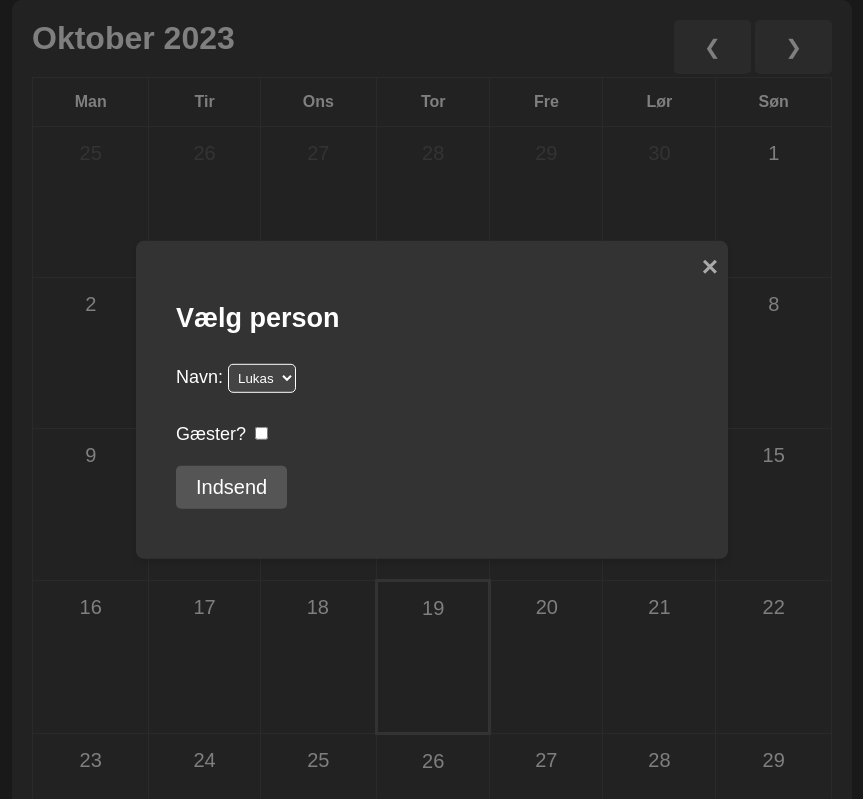
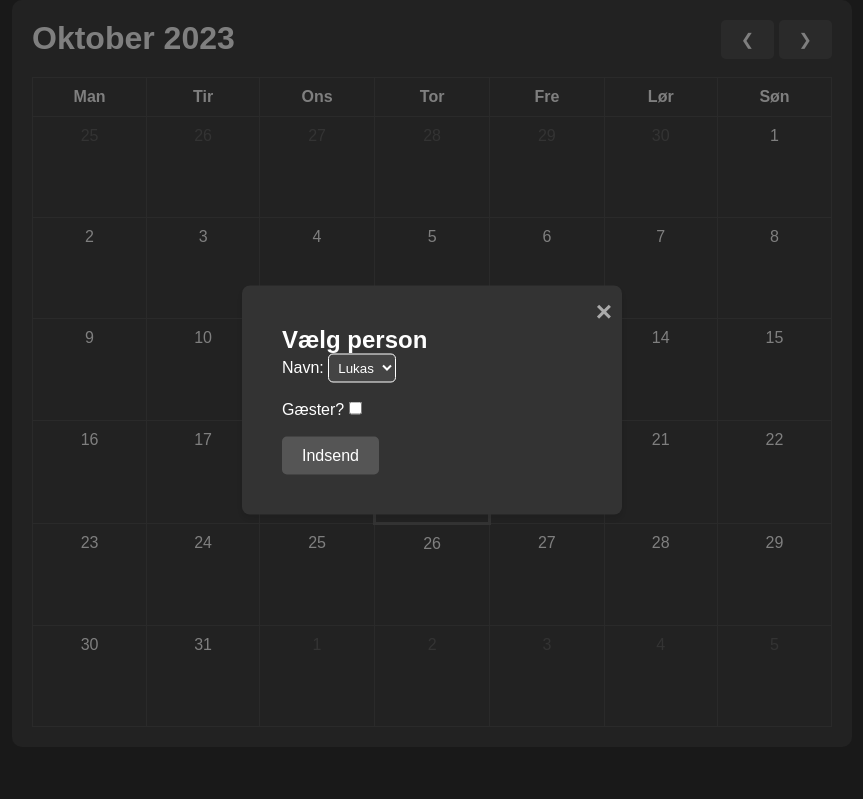
Before and after one commit to lukasjp11/DinnerDeltag, a plain HTML site: page index.html in a window 1280 px wide. Both pictures are taken after a click on the element "10". Shown: the top 799 px of the page, without its empty margins (208-1071 px from the left). Drawn offline with Linux system fonts and the light colour scheme.

Commit message:
Update styles.css

```diff
--- a/styles.css
+++ b/styles.css
@@ -1,18 +1,18 @@
-/* Define color variables */
 :root {
     --background-color: #333;
-    --text-color: white;
-    --calendar-bg-color: #444;
+    --border-color: #555;
     --button-bg-color: #555;
     --button-hover-bg-color: #666;
-    --border-color: #555;
+    --calendar-bg-color: #444;
     --grayed-out-color: #888;
-    --selected-bg-color: green;
     --modal-bg-color: rgba(0,0,0,0.5);
     --overlay-bg-color: rgba(0, 128, 0, 0.7);
+    --selected-bg-color: green;
+    --text-color: white;
 }
 
-body, h1, button {
+* {
+    font-family: Arial, sans-serif;
     margin: 0;
     padding: 0;
 }
@@ -20,23 +20,75 @@ body, h1, button {
 body {
     background-color: var(--background-color);
     color: var(--text-color);
-    font-family: Arial, sans-serif;
+}
+
+header {
+    display: flex;
+    align-items: center;
+    justify-content: space-between;
+    margin-bottom: 20px;
+    position: relative;
+}
+
+#navButtons {
+    position: absolute;
+    right: 0;
+    top: 0;
+}
+
+button, .modal-content button {
+    background-color: var(--button-bg-color);
+    border: none;
+    border-radius: 5px;
+    color: var(--text-color);
+    cursor: pointer;
+    font-size: 16px;
+    padding: 10px 20px;
+    transition: background-color 0.3s ease;
+}
+
+button:hover, .modal-content button:hover {
+    background-color: var(--button-hover-bg-color);
 }
 
 #calendar-container {
-    max-width: 800px;
-    margin: auto;
-    padding: 20px;
     background-color: var(--calendar-bg-color);
     border-radius: 10px;
+    margin: auto;
+    max-width: 800px;
+    padding: 20px;
+}
+
+table {
+    border-collapse: collapse;
+    width: 100%;
+}
+
+th, td {
+    border: 1px solid var(--border-color);
+    padding: 10px;
+    text-align: center;
+}
+
+td {
+    cursor: pointer;
+}
+
+.today {
+    border: 3px solid var(--button-hover-bg-color);
+}
+
+.grayed-out {
+    color: var(--grayed-out-color);
+    opacity: 0.5;
 }
 
 #calendar tbody td {
+    font-size: 16px;
+    height: 80px;
+    position: relative;
+    vertical-align: top;
     width: 100px;
-    height: 80px;
-    font-size: 16px;
-    vertical-align: top;
-    position: relative;
 }
 
 #calendar tbody td strong {
@@ -45,222 +97,67 @@ body {
 }
 
 #calendar tbody td div {
-    position: absolute;
+    background-color: var(--overlay-bg-color);
     bottom: 0;
-    left: 0;
-    right: 0;
-    background-color: var(--overlay-bg-color);
     color: var(--text-color);
-    padding: 5px;
     font-size: 14px;
     font-weight: bold;
+    left: 0;
     line-height: 1.2;
-}
-
-header {
-    display: flex;
-    justify-content: space-between;
-    align-items: center;
-    margin-bottom: 20px;
-}
-
-button {
-    padding: 10px 20px;
-    font-size: 16px;
-    border: none;
-    cursor: pointer;
-    background-color: var(--button-bg-color);
-    color: var(--text-color);
-    border-radius: 5px;
-}
-
-button:hover {
-    background-color: var(--button-hover-bg-color);
-}
-
-table {
-    width: 100%;
-    border-collapse: collapse;
-}
-
-th, td {
-    padding: 10px;
-    text-align: center;
-    border: 1px solid var(--border-color);
-}
-
-td {
-    cursor: pointer;
-}
-
-td.grayed-out {
-    color: var(--grayed-out-color);
-    opacity: 0.5;
-}
-
-header {
-    position: relative;
-}
-
-#navButtons {
+    padding: 5px;
     position: absolute;
-    top: 0;
     right: 0;
 }
 
 .modal {
+    background-color: var(--modal-bg-color);
     display: none;
+    height: 100%;
+    left: 0;
+    overflow: auto;
     position: fixed;
+    top: 0;
+    transition: opacity 0.3s ease;
+    width: 100%;
     z-index: 1;
-    left: 0;
-    top: 0;
-    width: 100%;
-    height: 100%;
-    overflow: auto;
-    background-color: var(--modal-bg-color);
-    transition: opacity 0.3s ease;
 }
 
 .modal-content {
-    position: fixed;
-    top: 50%;
-    left: 50%;
-    transform: translate(-50%, -50%);
-    padding: 40px;
-    width: 300px;
     background-color: var(--background-color);
     border-radius: 8px;
     box-shadow: 0 4px 6px rgba(0,0,0,0.1);
+    left: 50%;
+    padding: 40px;
+    position: fixed;
+    top: 50%;
+    transform: translate(-50%, -50%);
+    width: 300px;
 }
 
 .close {
     color: #aaa;
-    position: absolute;
-    top: 10px;
-    right: 10px;
     font-size: 28px;
     font-weight: bold;
+    position: absolute;
+    right: 10px;
+    top: 10px;
 }
 
-.close:hover,
-.close:focus {
+.close:hover, .close:focus {
     color: black;
+    cursor: pointer;
     text-decoration: none;
-    cursor: pointer;
 }
-
-.modal-content h2,
-.modal-content label,
-.modal-content select,
-.modal-content button {
-    font-family: Arial, sans-serif;
-    margin-bottom: 10px;
-}
-
-.modal-content h2 {
-    margin-bottom: 30px; /* Juster denne værdi efter behov */
-}
-
-
 
 #modal select {
     background-color: var(--calendar-bg-color);
+    border: 1px solid var(--text-color);
+    border-radius: 5px;
     color: var(--text-color);
-    border: 1px solid var(--text-color);
     padding: 5px;
-    border-radius: 5px;
 }
 
 #modal option {
     background-color: var(--background-color);
     color: var(--text-color);
 }
-
-
-.modal-content button {
-    padding: 10px 20px;
-    background-color: var(--button-bg-color);
-    color: var(--text-color);
-    border: none;
-    border-radius: 5px;
-    cursor: pointer;
-    transition: background-color 0.3s ease;
-}
-
-.modal-content button:hover {
-    background-color: var(--button-hover-bg-color);
-}
-
-.today {
-    border: 3px solid var(--button-hover-bg-color);
-}
-
-
-/* Mobiltelefoner og mindre skærme */
-@media (max-width: 600px) {
-    #calendar tbody td {
-        width: 80px;
-        height: 64px;
-        font-size: 12px;
-    }
-
-    button {
-        padding: 5px 10px;
-        font-size: 12px;
-    }
-
-    th, td {
-        padding: 5px;
-    }
-
-    .modal-content {
-        width: 80%;
-        font-size: 14px;
-    }
-}
-
-/* Tablets og mellemstore skærme */
-@media (min-width: 601px) and (max-width: 1024px) {
-    #calendar tbody td {
-        width: 120px;
-        height: 96px;
-        font-size: 16px;
-    }
-
-    button {
-        padding: 10px 20px;
-        font-size: 16px;
-    }
-
-    th, td {
-        padding: 10px;
-    }
-
-    .modal-content {
-        width: 60%;
-        font-size: 16px;
-    }
-}
-
-/* Store skærme */
-@media (min-width: 1025px) {
-    #calendar tbody td {
-        width: 150px;
-        height: 120px;
-        font-size: 20px;
-    }
-
-    button {
-        padding: 15px 30px;
-        font-size: 20px;
-    }
-
-    th, td {
-        padding: 15px;
-    }
-
-    .modal-content {
-        width: 40%;
-        font-size: 18px;
-    }
-}
```
